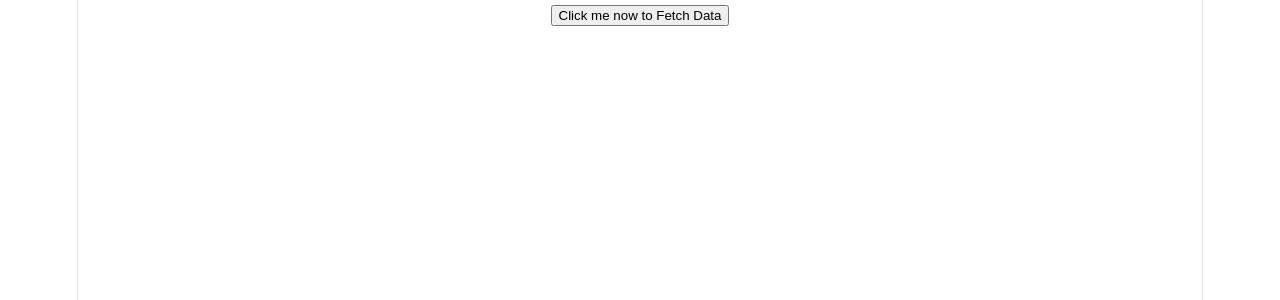
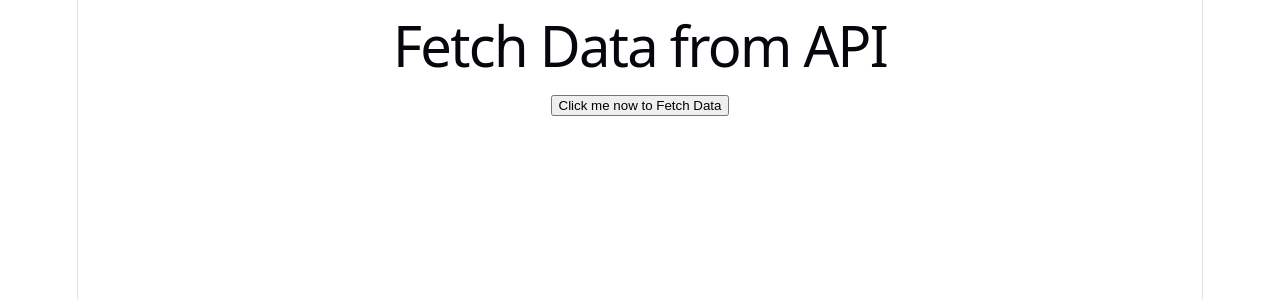
Before and after one commit to souravsharma-dev/first-react, a React (Vite) app: page / in a window 1280 px wide. Shown: the top 300 px of the page. Built offline with nearby package versions, Linux system fonts and the light colour scheme.

Commit message:
change in content

```diff
--- a/src/App.jsx
+++ b/src/App.jsx
@@ -12,6 +12,7 @@ const App = () => {
 
   return (
     <div>
+      <h1>Fetch Data from API</h1>
       <button onClick={testdata}>Click me now to Fetch Data</button>
     </div>
   );
```
